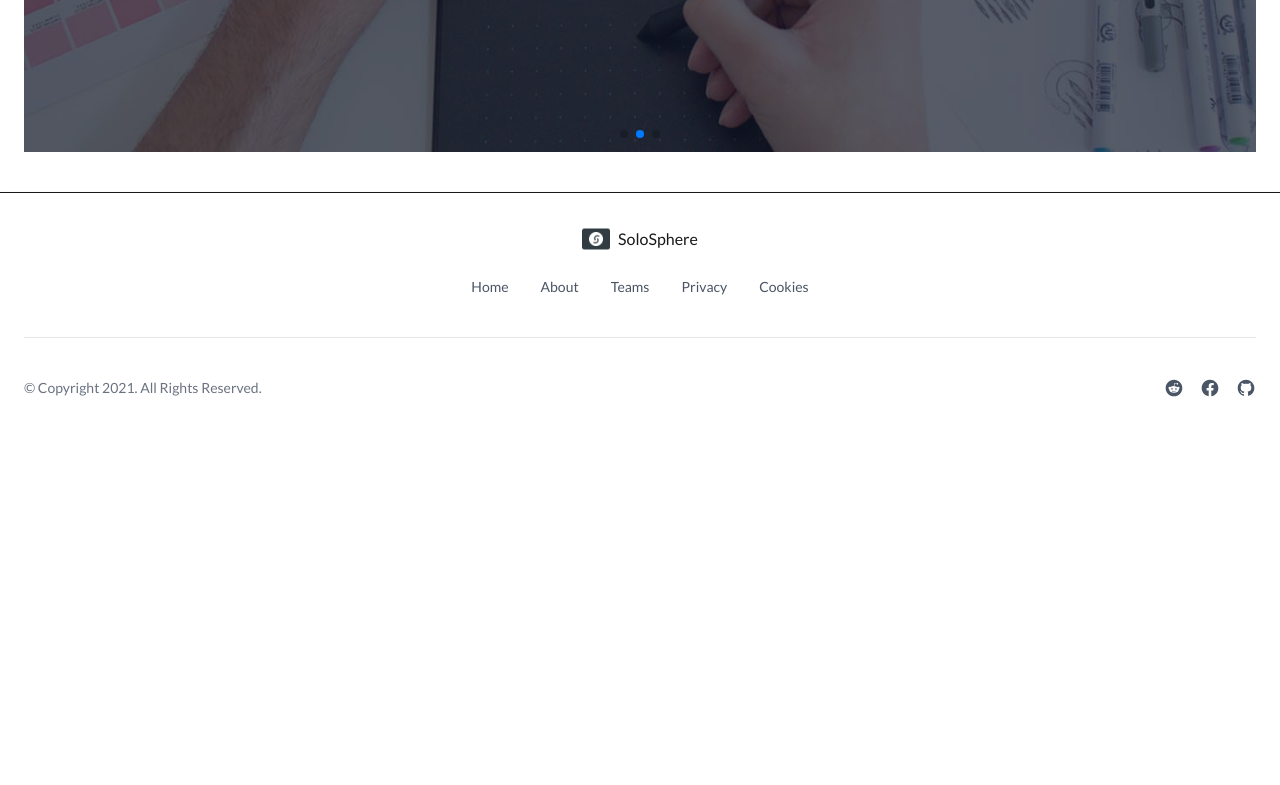
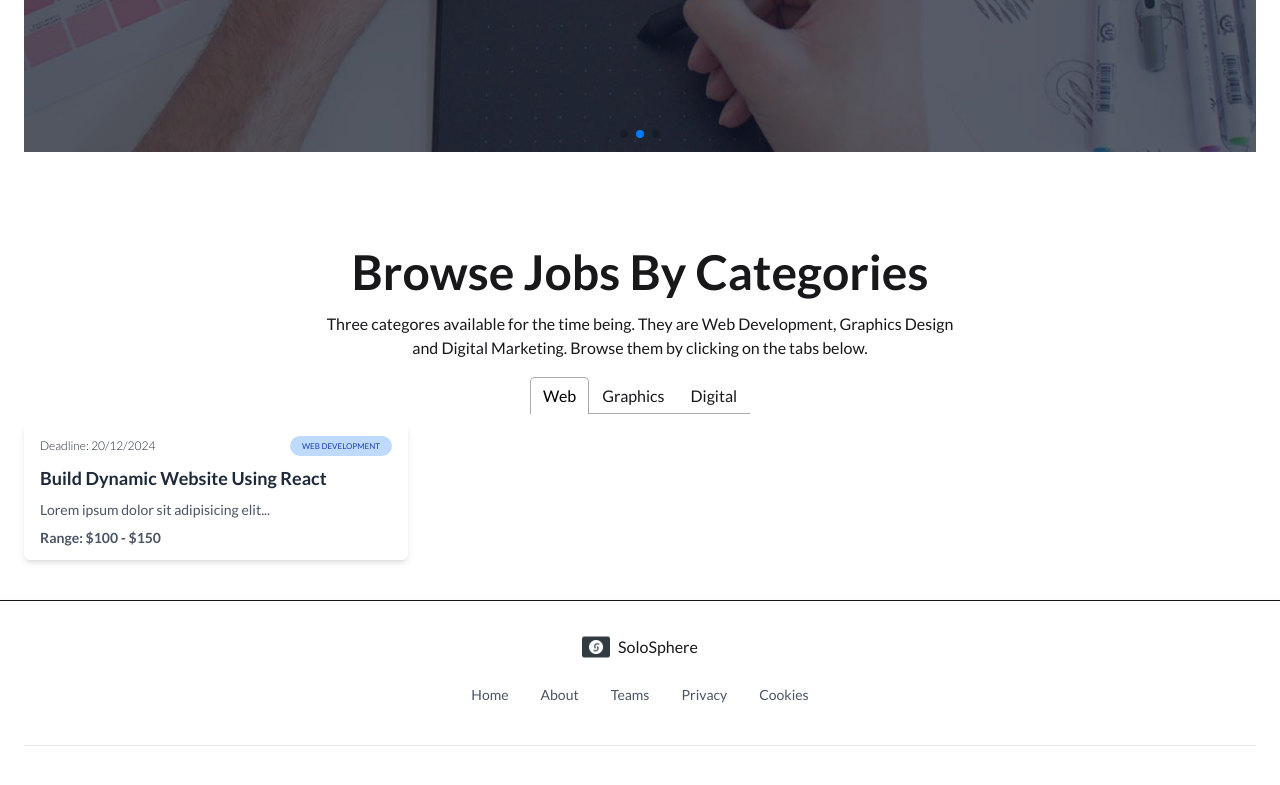
Before and after one commit to Al-Amin018555/SoloSphere, a React (Vite) app: page / in a window 1280 px wide. Shown: the part 561-1346 px from the top of the page. Before the commit the page ends 991 px from the top, so only its background shows below. Built offline with nearby package versions, Linux system fonts and the light colour scheme; no server answers.

Commit message:
feat: add job category section

```diff
--- /dev/null
+++ b/src/components/JobCard.jsx
@@ -0,0 +1,29 @@
+const JobCard = () => {
+  return (
+    <div className='w-full max-w-sm px-4 py-3 bg-white rounded-md shadow-md hover:scale-[1.05] transition-all'>
+      <div className='flex items-center justify-between'>
+        <span className='text-xs font-light text-gray-800 '>
+          Deadline: 20/12/2024
+        </span>
+        <span className='px-3 py-1 text-[8px] text-blue-800 uppercase bg-blue-200 rounded-full '>
+          Web Development
+        </span>
+      </div>
+
+      <div>
+        <h1 className='mt-2 text-lg font-semibold text-gray-800 '>
+          Build Dynamic Website Using React
+        </h1>
+
+        <p className='mt-2 text-sm text-gray-600 '>
+          Lorem ipsum dolor sit adipisicing elit...
+        </p>
+        <p className='mt-2 text-sm font-bold text-gray-600 '>
+          Range: $100 - $150
+        </p>
+      </div>
+    </div>
+  )
+}
+
+export default JobCard
--- /dev/null
+++ b/src/components/TabCategories.jsx
@@ -0,0 +1,36 @@
+import { Tab, Tabs, TabList, TabPanel } from 'react-tabs';
+import 'react-tabs/style/react-tabs.css';
+import JobCard from './JobCard';
+
+const TabCategories = () => {
+    return (
+        <Tabs>
+            <div className='container px-6 py-10 mx-auto'>
+                <div className='text-center my-4 space-y-4'>
+                    <h2 className='text-5xl font-bold'>Browse Jobs By Categories</h2>
+                    <p>Three categores available for the time being. They are Web Development, Graphics Design <br /> and Digital Marketing. Browse them by clicking on the tabs below.</p>
+                </div>
+                <div className='flex justify-center items-center'>
+                    <TabList>
+                        <Tab>Web</Tab>
+                        <Tab>Graphics</Tab>
+                        <Tab>Digital</Tab>
+                    </TabList>
+                </div>
+
+                <TabPanel>
+                    <JobCard></JobCard>
+                </TabPanel>
+                <TabPanel>
+                    <h2>Any content 2</h2>
+                </TabPanel>
+                <TabPanel>
+                    <h2>Any content 3</h2>
+                </TabPanel>
+            </div>
+        </Tabs>
+
+    );
+};
+
+export default TabCategories;
--- a/src/pages/Home.jsx
+++ b/src/pages/Home.jsx
@@ -1,9 +1,11 @@
 import Carousel from "../components/Carousel";
+import TabCategories from "../components/TabCategories";
 
 const Home = () => {
     return (
         <div>
             <Carousel></Carousel>
+            <TabCategories></TabCategories>
         </div>
     );
 };
```
Also changed, not shown: src/components/Slide.jsx (line endings or trailing spaces).
